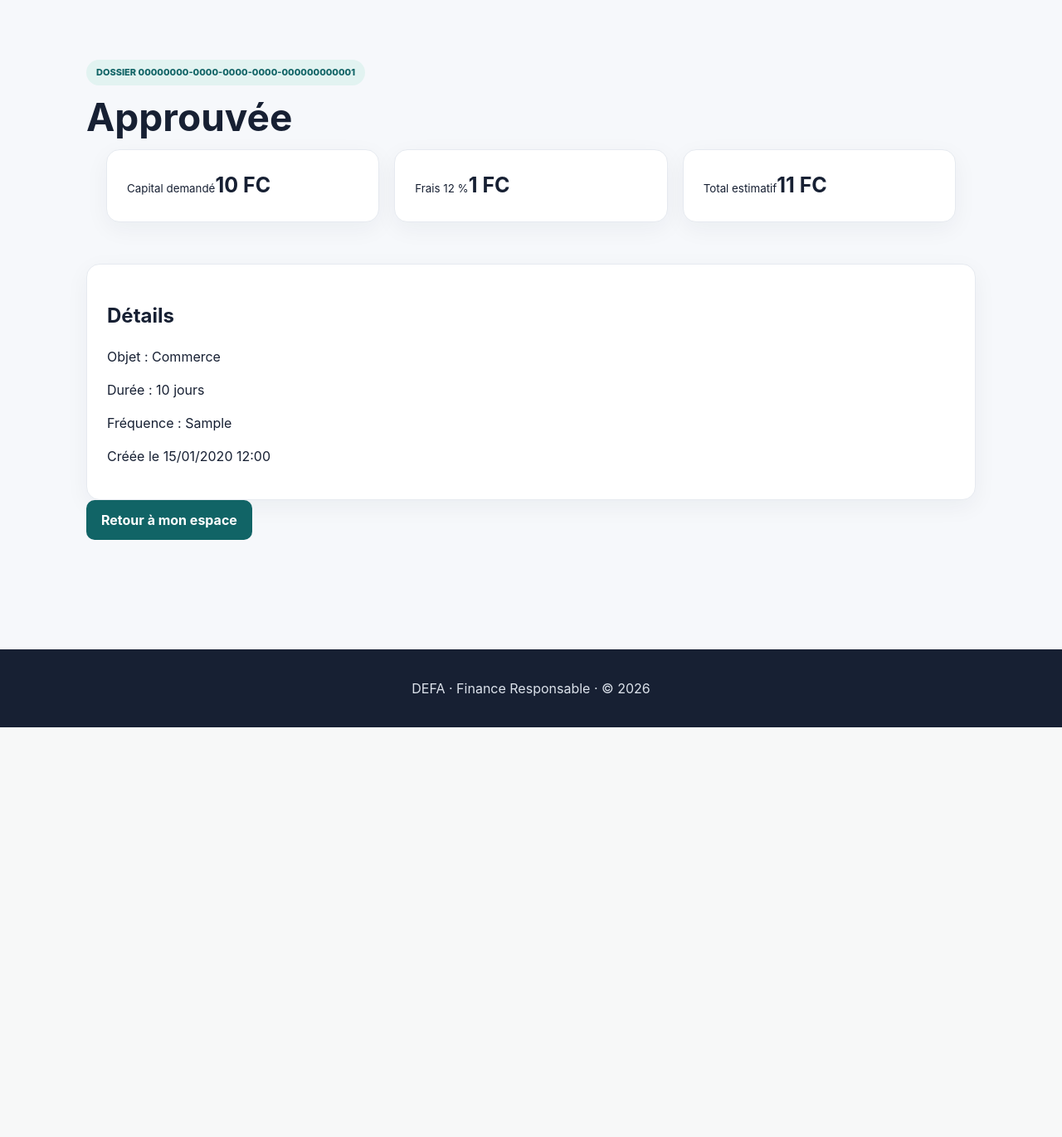
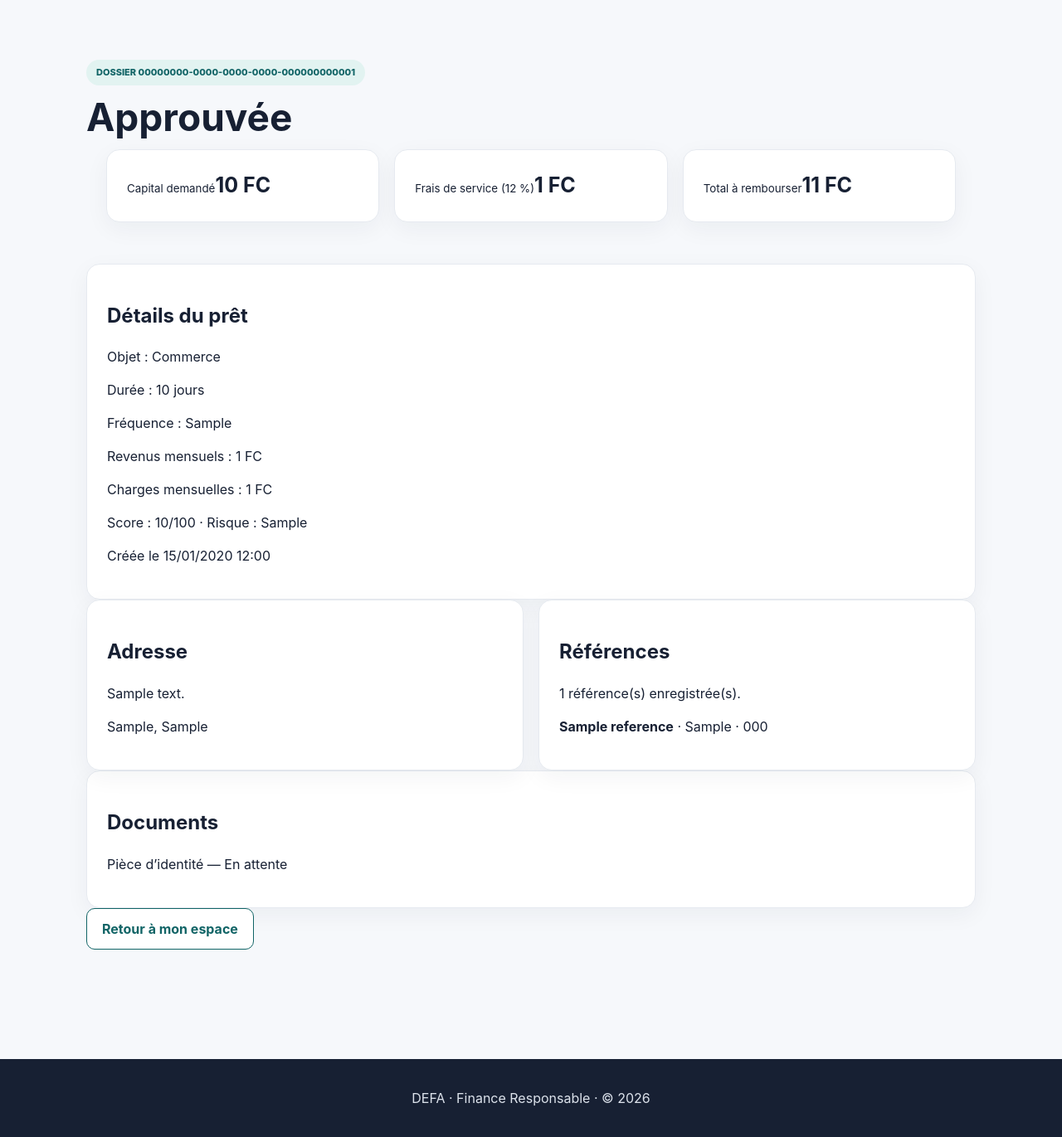
Before and after one commit to Biggo02/DEFA, a Django app: page /app/demande/00000000-0000-0000-0000-000000000001/ in a window 1280 px wide. Shown: the part 76-1447 px from the top of the page at 83% size. Before the commit the page ends 953 px from the top, so only its background shows below. Run offline with Django 5.2, Linux system fonts and the light colour scheme; a user stored in the database is signed in; tables that the repository leaves empty hold one stand-in row (values such as "Sample post").

Commit message:
feat(web): improve Django application detail and submission

```diff
--- a/backend/templates/application_detail.html
+++ b/backend/templates/application_detail.html
@@ -1 +1,21 @@
-{% extends 'base.html' %}{% block content %}<section class="page"><span class="pill">DOSSIER {{ app.id }}</span><h1>{{ app.get_status_display }}</h1><div class="grid three"><div class="card"><small>Capital demandé</small><strong>{{ app.amount|floatformat:0 }} FC</strong></div><div class="card"><small>Frais 12 %</small><strong>{{ fee|floatformat:0 }} FC</strong></div><div class="card"><small>Total estimatif</small><strong>{{ total|floatformat:0 }} FC</strong></div></div><div class="card"><h2>Détails</h2><p>Objet : {{ app.get_purpose_display }}</p><p>Durée : {{ app.duration_days }} jours</p><p>Fréquence : {{ app.get_frequency_display|default:app.frequency }}</p><p>Créée le {{ app.created_at|date:'d/m/Y H:i' }}</p></div><a class="btn" href="/app/tableau-de-bord/">Retour à mon espace</a></section>{% endblock %}
+{% extends 'base.html' %}
+{% block title %}Dossier — DEFA{% endblock %}
+{% block content %}
+<section class="page">
+  <span class="pill">DOSSIER {{ app.id }}</span>
+  <h1>{{ app.get_status_display }}</h1>
+  <div class="grid three">
+    <div class="card"><small>Capital demandé</small><strong>{{ app.amount|floatformat:0 }} FC</strong></div>
+    <div class="card"><small>Frais de service (12 %)</small><strong>{{ fee|floatformat:0 }} FC</strong></div>
+    <div class="card"><small>Total à rembourser</small><strong>{{ total|floatformat:0 }} FC</strong></div>
+  </div>
+  <div class="card"><h2>Détails du prêt</h2><p>Objet : {{ app.get_purpose_display }}</p><p>Durée : {{ app.duration_days }} jours</p><p>Fréquence : {{ app.frequency }}</p><p>Revenus mensuels : {{ app.monthly_income|floatformat:0 }} FC</p><p>Charges mensuelles : {{ app.monthly_expenses|floatformat:0 }} FC</p><p>Score : {{ app.score }}/100 · Risque : {{ app.risk_class }}</p><p>Créée le {{ app.created_at|date:'d/m/Y H:i' }}</p></div>
+  {% if app.status == 'DRAFT' or app.status == 'MORE_INFO' %}<div class="card"><h2>Prêt à soumettre ?</h2><p>Assurez-vous que votre pièce d’identité, vos deux références et votre source de revenus sont renseignées.</p><form method="post" action="{% url 'application_submit' app.id %}">{% csrf_token %}<button class="btn" type="submit">Soumettre ma demande</button></form></div>{% endif %}
+  <div class="grid two">
+    <div class="card"><h2>Adresse</h2>{% if address %}<p>{{ address.address }}</p><p>{{ address.neighborhood }}, {{ address.city }}</p>{% else %}<p>Non renseignée.</p>{% endif %}</div>
+    <div class="card"><h2>Références</h2><p>{{ references|length }} référence(s) enregistrée(s).</p>{% for r in references %}<p><strong>{{ r.name }}</strong> · {{ r.relationship }} · {{ r.phone }}</p>{% endfor %}</div>
+  </div>
+  <div class="card"><h2>Documents</h2>{% if documents %}{% for d in documents %}<p>{{ d.get_document_type_display }} — {{ d.get_status_display }}</p>{% endfor %}{% else %}<p>Aucun document.</p>{% endif %}</div>
+  <a class="btn secondary" href="{% url 'dashboard' %}">Retour à mon espace</a>
+</section>
+{% endblock %}
```
